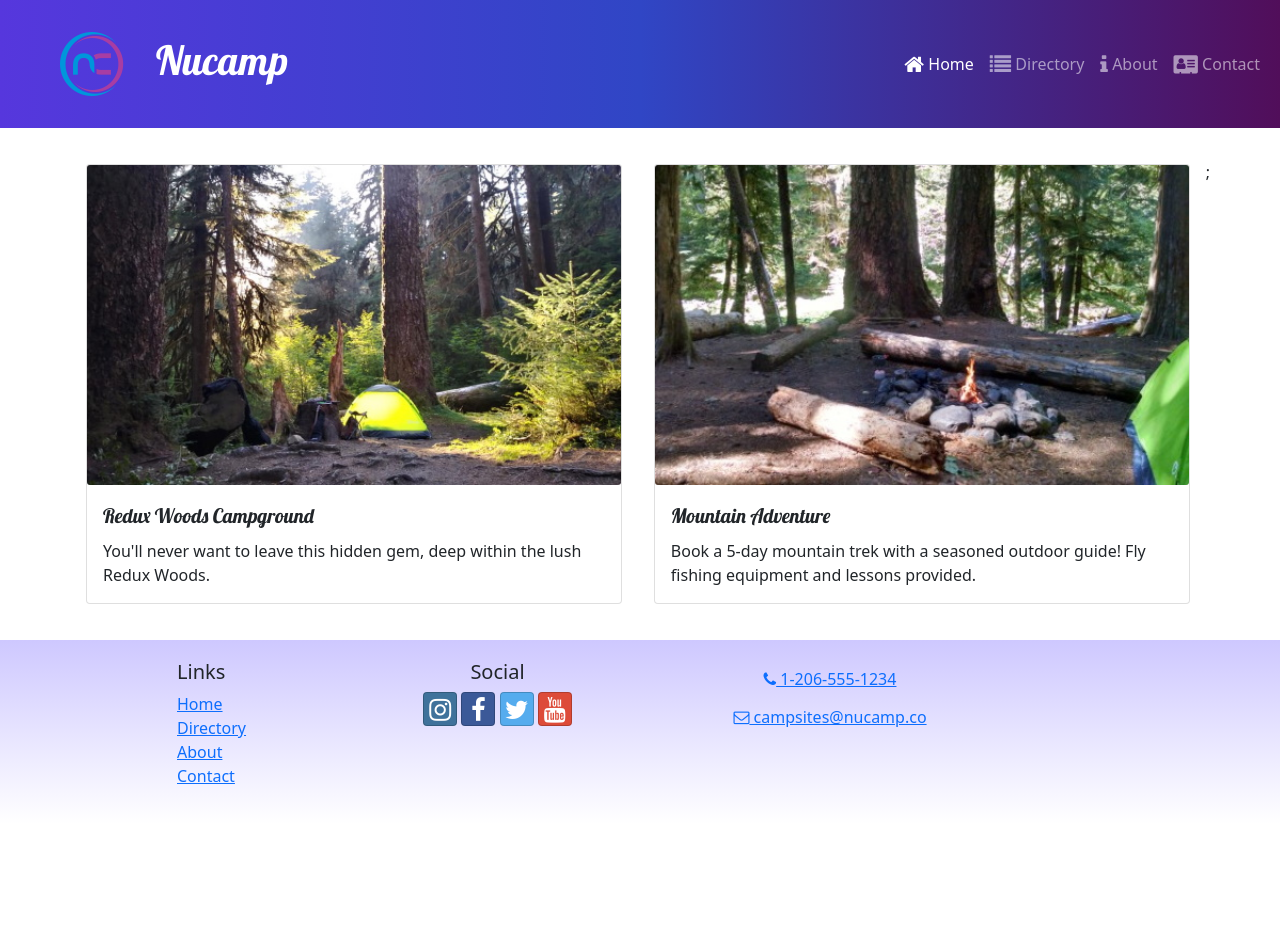
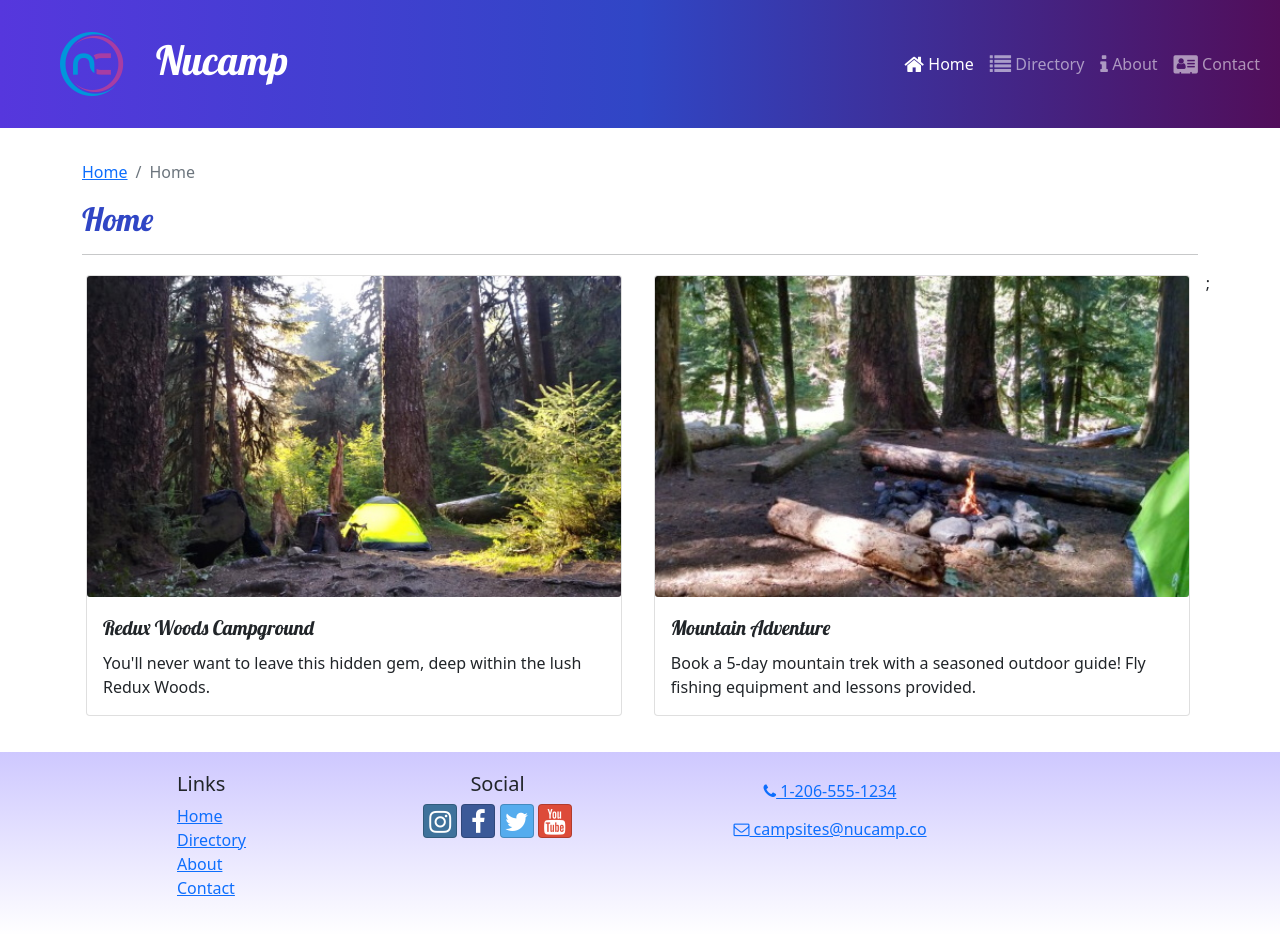
Before and after one commit to jarrettroster/nucampsiteReact, a React (Create React App) app: page / in a window 1280 px wide. Before the commit the page ends 824 px from the top, so only its background shows below. Built offline with nearby package versions, Linux system fonts and the light colour scheme.

Commit message:
Breadcrumbs SubHeader

```diff
--- a/src/components/SubHeader.js
+++ b/src/components/SubHeader.js
@@ -1,4 +1,26 @@
+import { Col, Row, Breadcrumb, BreadcrumbItem } from "reactstrap";
 import { Link } from "react-router-dom";
-import { Col, Row, Breadcrumb, BreadcrumbItem } from "reactstrap";
 
-const SubHeader = ({ current})
+const SubHeader = ({ current, detail }) => {
+    return (
+        <Row>
+            <Col>
+                <Breadcrumb>
+                    <BreadcrumbItem>
+                        <Link to='/'>Home</Link>
+                    </BreadcrumbItem>
+                    {detail && (
+                        <BreadcrumbItem>
+                            <Link to='/directory'>Directory</Link>
+                        </BreadcrumbItem>
+                    )}
+                    <BreadcrumbItem active>{current}</BreadcrumbItem>
+                </Breadcrumb>
+                <h2>{current}</h2>
+                <hr />
+            </Col>
+        </Row>
+    );
+};
+
+export default SubHeader;
--- a/src/pages/CampsiteDetailPage.js
+++ b/src/pages/CampsiteDetailPage.js
@@ -3,6 +3,7 @@
 import { selectCampsiteById } from "../features/campsites/campsitesSlice";
 import CampsiteDetail from "../features/campsites/CampsiteDetail";
 import CommentsList from "../features/comments/CommentsList";
+import SubHeader from "../components/SubHeader";
 
 const CampsiteDetailPage = () => {
     const { campsiteId } = useParams();
@@ -10,6 +11,7 @@
 
     return (
         <Container>
+            <SubHeader current={campsite.name} detail={true}/>
             <Row>
                 <CampsiteDetail campsite={campsite} />
                 <CommentsList campsiteId={campsiteId} />
--- a/src/pages/CampsitesDirectoryPage.js
+++ b/src/pages/CampsitesDirectoryPage.js
@@ -1,9 +1,11 @@
 import { Container } from "reactstrap";
 import CampsitesList from "../features/campsites/CampsitesList";
+import SubHeader from "../components/SubHeader";
 
 const CampsitesDirectoryPage = () => {
     return (
         <Container>
+            <SubHeader current='Directory' />
             <CampsitesList />
         </Container>
     )
--- a/src/pages/HomePage.js
+++ b/src/pages/HomePage.js
@@ -1,10 +1,12 @@
 import { Container } from "reactstrap";
 import DisplayList from "../features/display/DisplayList";
+import SubHeader from "../components/SubHeader";
 
 
 const HomePage = () => {
     return (
         <Container>
+            <SubHeader current='Home' />
             <DisplayList />
         </Container>
     );
```
